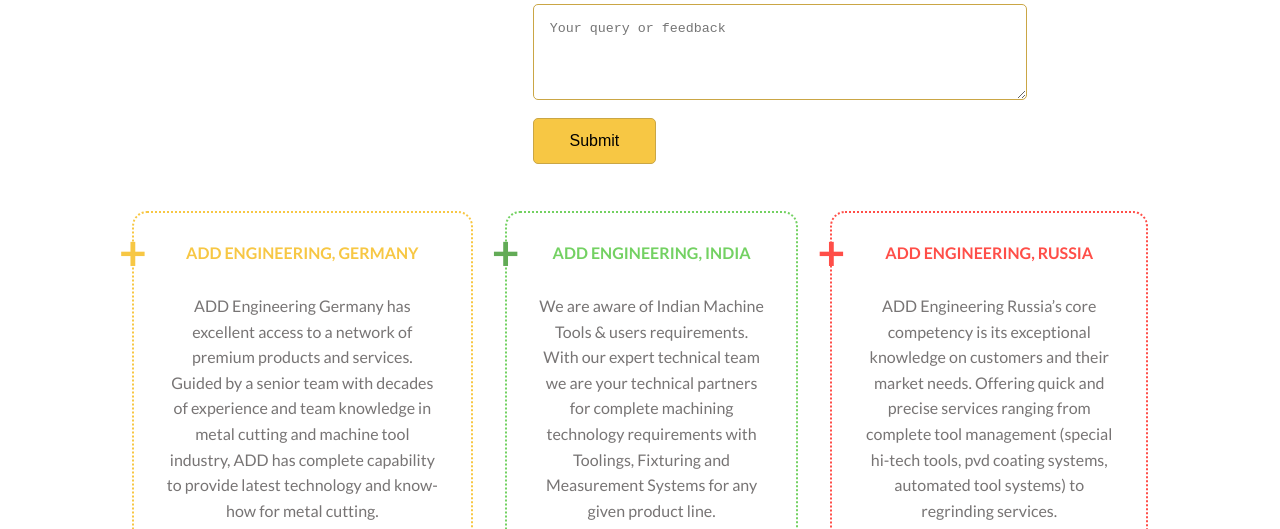
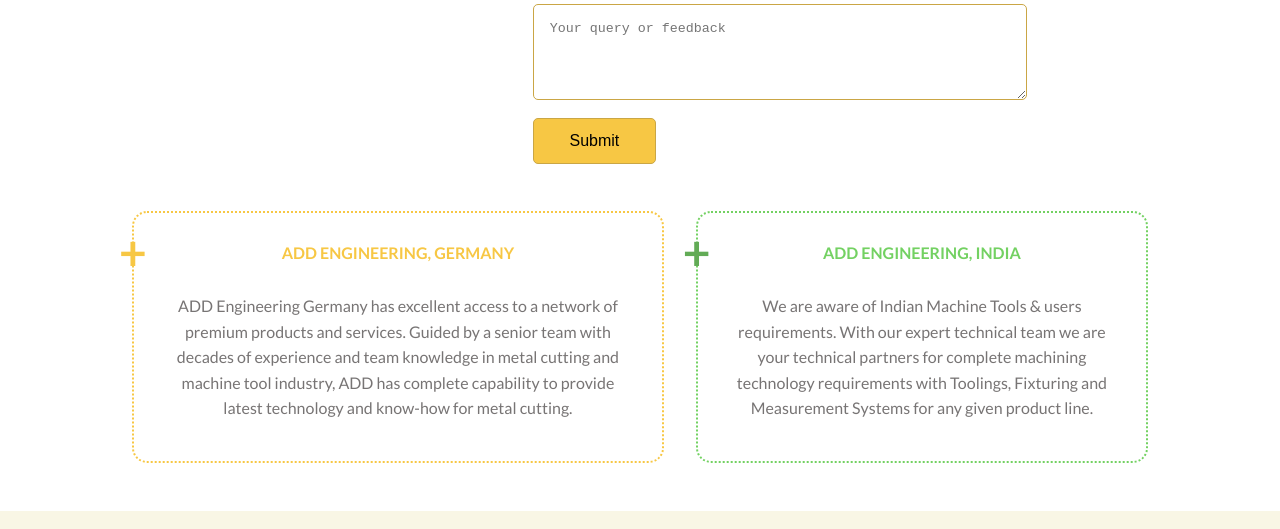
Before and after one commit to motts-codes/Add-Engineering, a website: page dist/contact_us.html in a window 1280 px wide. Shown: the part 682-1211 px from the top of the page. Drawn offline with nearby package versions, Linux system fonts and the light colour scheme.

Commit message:
removed russia

```diff
--- a/dist/contact_us.html
+++ b/dist/contact_us.html
@@ -94,13 +94,7 @@
                     <p>We are aware of Indian Machine Tools & users requirements. With our expert technical team we are your technical partners for complete machining technology requirements with Toolings, Fixturing and Measurement Systems for any given product line.</p>
                     </div>
             </div>
-            <div class="contact-banner-item-3">
-                <div class="add-symbol">+</div>
-                <div>
-                    <h3>Add Engineering, Russia</h3>
-                    <p>ADD Engineering Russia’s core competency is its exceptional knowledge on customers and their market needs. Offering quick and precise services ranging from  complete tool management (special hi-tech tools, pvd coating systems, automated tool systems) to regrinding services.</p>
-                </div>
-            </div>
+
 
 
         </div>
```
Also changed, not shown: dist/index copy.html (+1 -1 lines), dist/index.html (+1 -1 lines), dist/services.html (+1 -1 lines), dist/images/certification.png, 4 other files.
